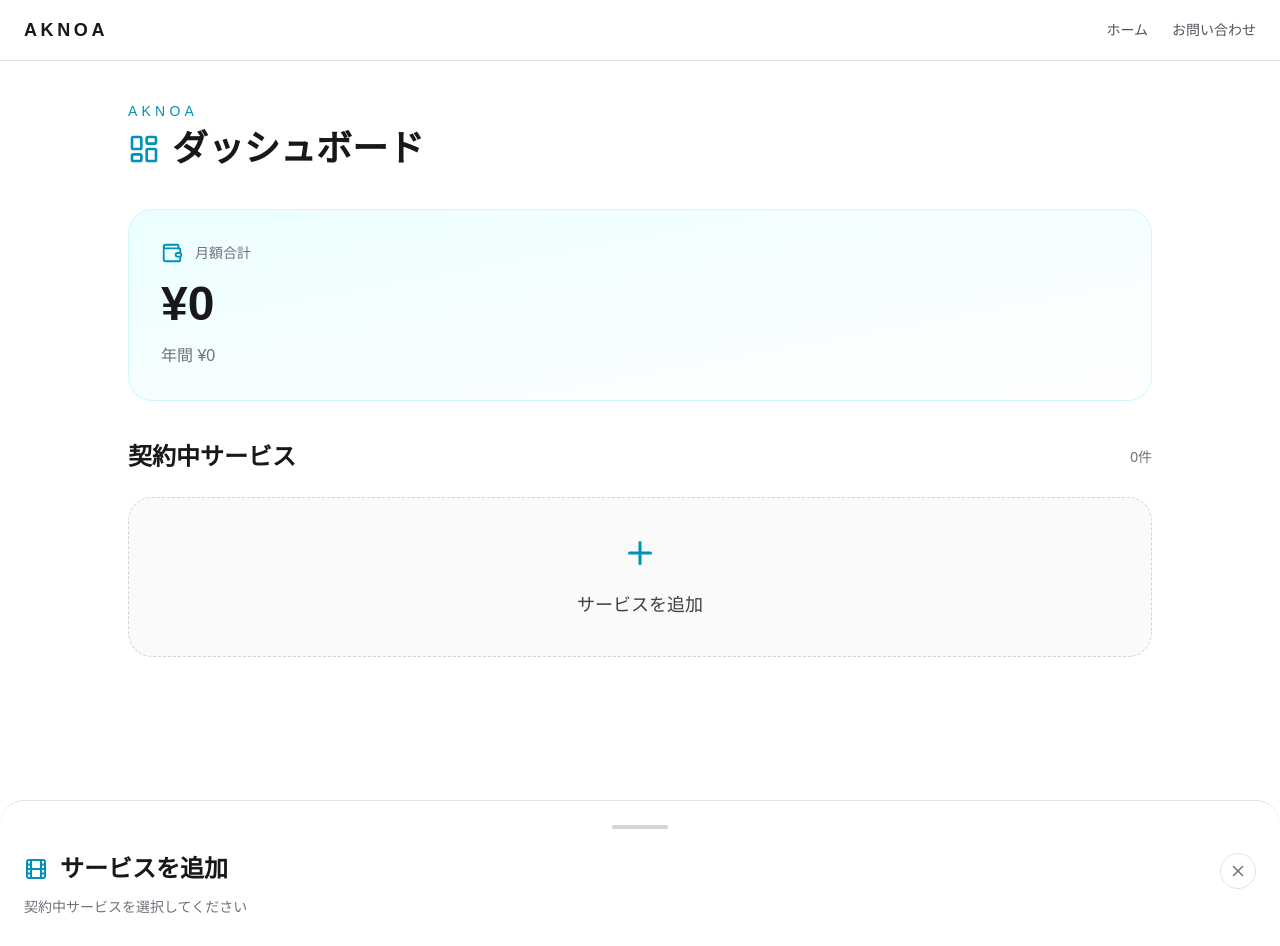
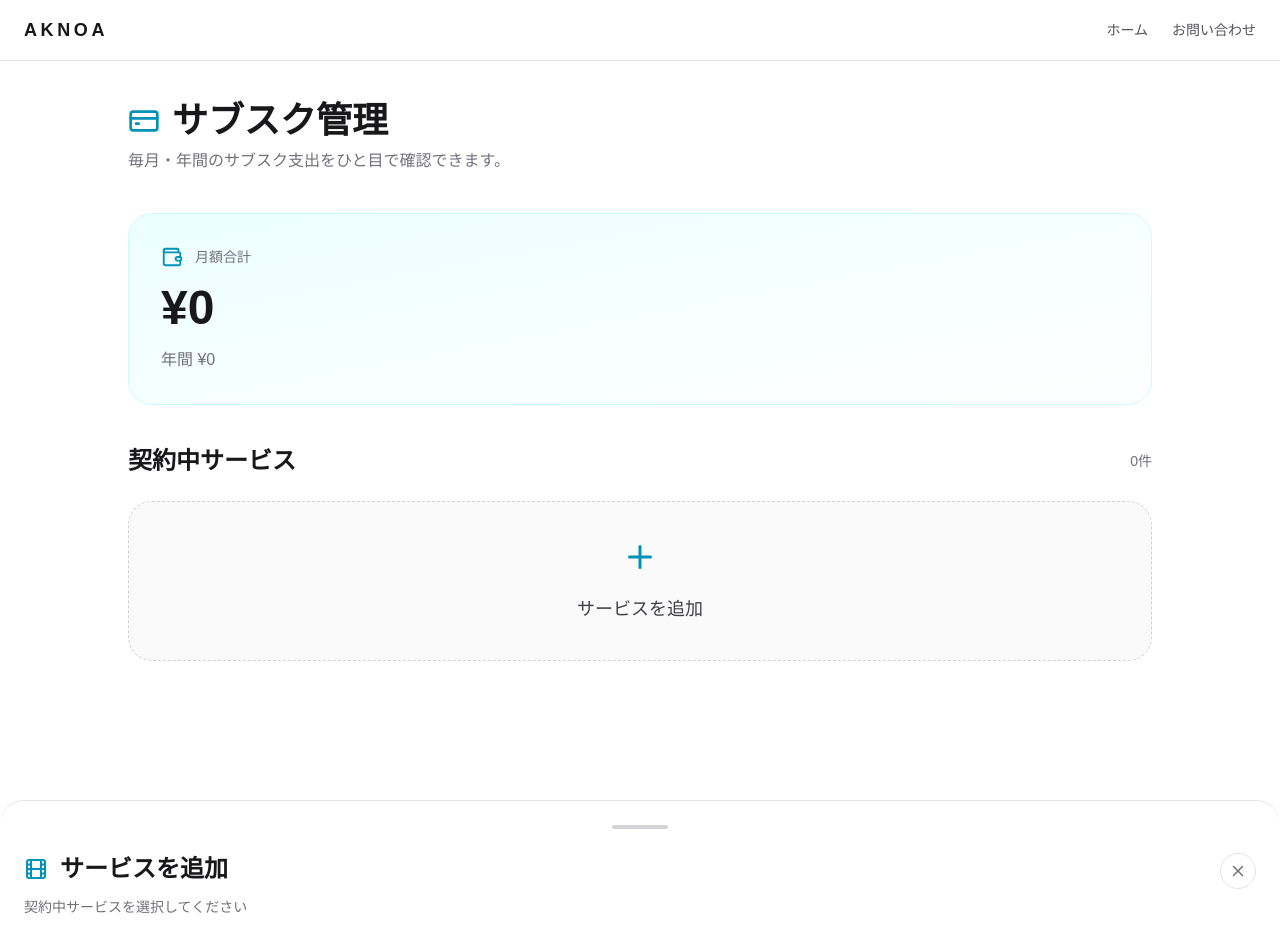
Before and after one commit to Kent-Studio/aknoa, a Next.js app: page /tools/subscription in a window 1280 px wide. Built offline with nearby package versions, Linux system fonts and the light colour scheme.

Commit message:
Refactor subscription components and add AGENTS.md

```diff
--- a/src/app/layout.tsx
+++ b/src/app/layout.tsx
@@ -6,6 +6,8 @@ import Footer from "@/components/Footer";
 import { GoogleAnalytics } from "@next/third-parties/google";
 
 export const metadata: Metadata = {
+  metadataBase: new URL("https://aknoa.vercel.app"),
+
   verification: {
     google: "GDM-OXt80OExZSfRu7mhqXPOX6ZiPWzrt2tdurbrATs",
   },
--- a/src/app/tools/subscription/page.tsx
+++ b/src/app/tools/subscription/page.tsx
@@ -2,13 +2,13 @@
 
 import { useState } from "react";
 
-import { Plus, LayoutDashboard } from "lucide-react";
+import { Plus, CreditCard } from "lucide-react";
 
 import { services } from "@/data/services";
 
-import SubscriptionModal from "@/components/subscriptions/SubscriptionModal";
-import SubscriptionCard from "@/components/subscriptions/SubscriptionCard";
-import SummaryCard from "@/components/subscriptions/SummaryCard";
+import SubscriptionModal from "@/features/subscriptions/components/SubscriptionModal";
+import SubscriptionCard from "@/features/subscriptions/components/SubscriptionCard";
+import SummaryCard from "@/features/subscriptions/components/SummaryCard";
 
 import { useSubscriptions } from "@/features/subscriptions/hooks/useSubscriptions";
 
@@ -66,16 +66,16 @@ export default function SubscriptionPage() {
     <main className="min-h-screen bg-white px-6 py-10 text-zinc-900">
       <div className="mx-auto max-w-5xl">
         {/* header */}
-        <div className="mb-10 flex items-center justify-between">
-          <div>
-            <p className="text-sm tracking-[0.3em] text-cyan-600">AKNOA</p>
+        <div className="mb-10">
+          <div className="flex items-center gap-3">
+            <CreditCard size={32} className="text-cyan-600" />
 
-            <div className="mt-2 flex items-center gap-3">
-              <LayoutDashboard size={32} className="text-cyan-600" />
+            <h1 className="text-4xl font-bold">サブスク管理</h1>
+          </div>
 
-              <h1 className="text-4xl font-bold">ダッシュボード</h1>
-            </div>
-          </div>
+          <p className="mt-2 text-zinc-500">
+            毎月・年間のサブスク支出をひと目で確認できます。
+          </p>
         </div>
 
         {/* total */}
```
Also changed, not shown: src/features/subscriptions/components/SubscriptionCard.tsx (renamed from src/components/subscriptions/SubscriptionCard.tsx), src/features/subscriptions/components/SubscriptionModal.tsx (renamed from src/components/subscriptions/SubscriptionModal.tsx), src/features/subscriptions/components/SummaryCard.tsx (renamed from src/components/subscriptions/SummaryCard.tsx), 1 other file (tests, documents, lock files or other folders).
